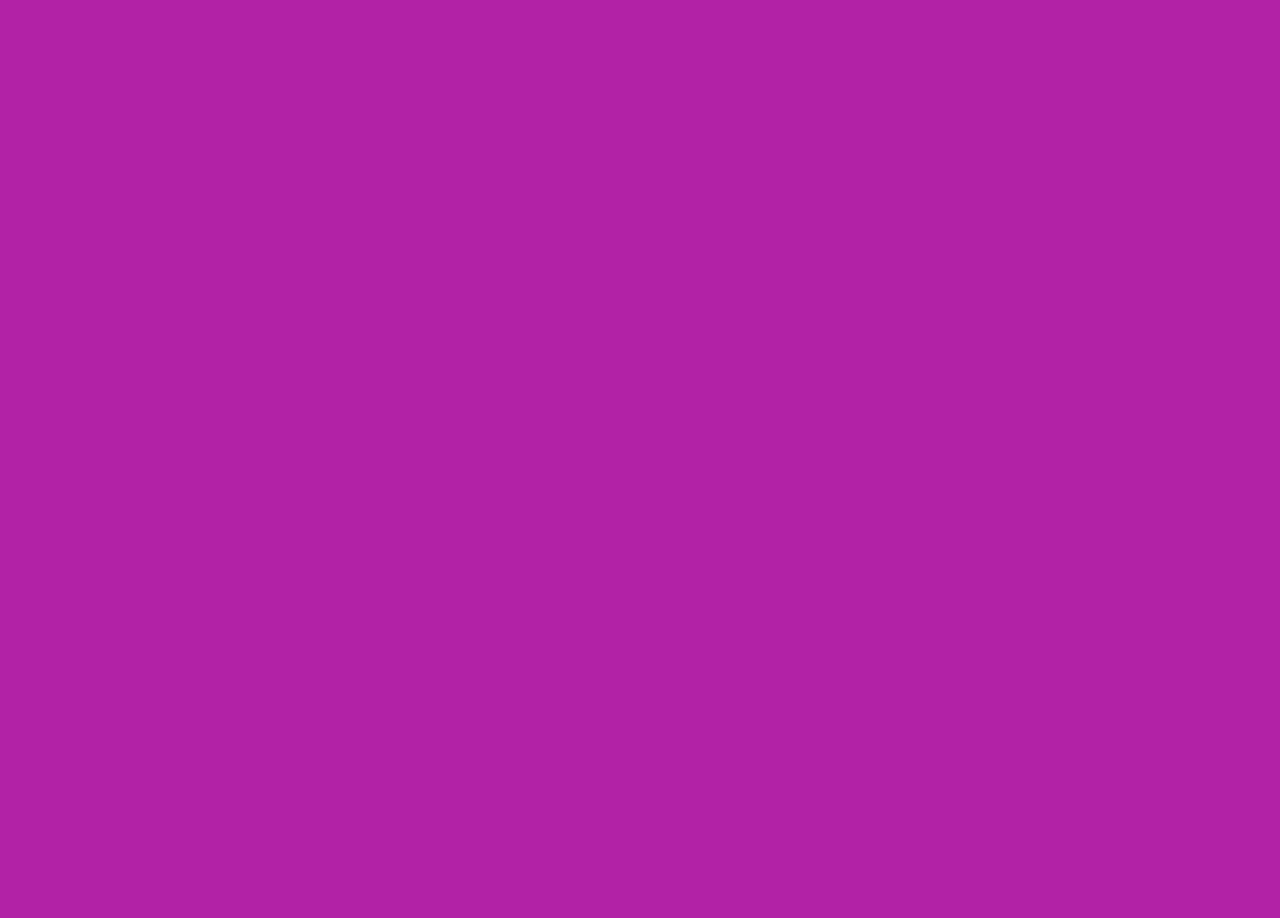
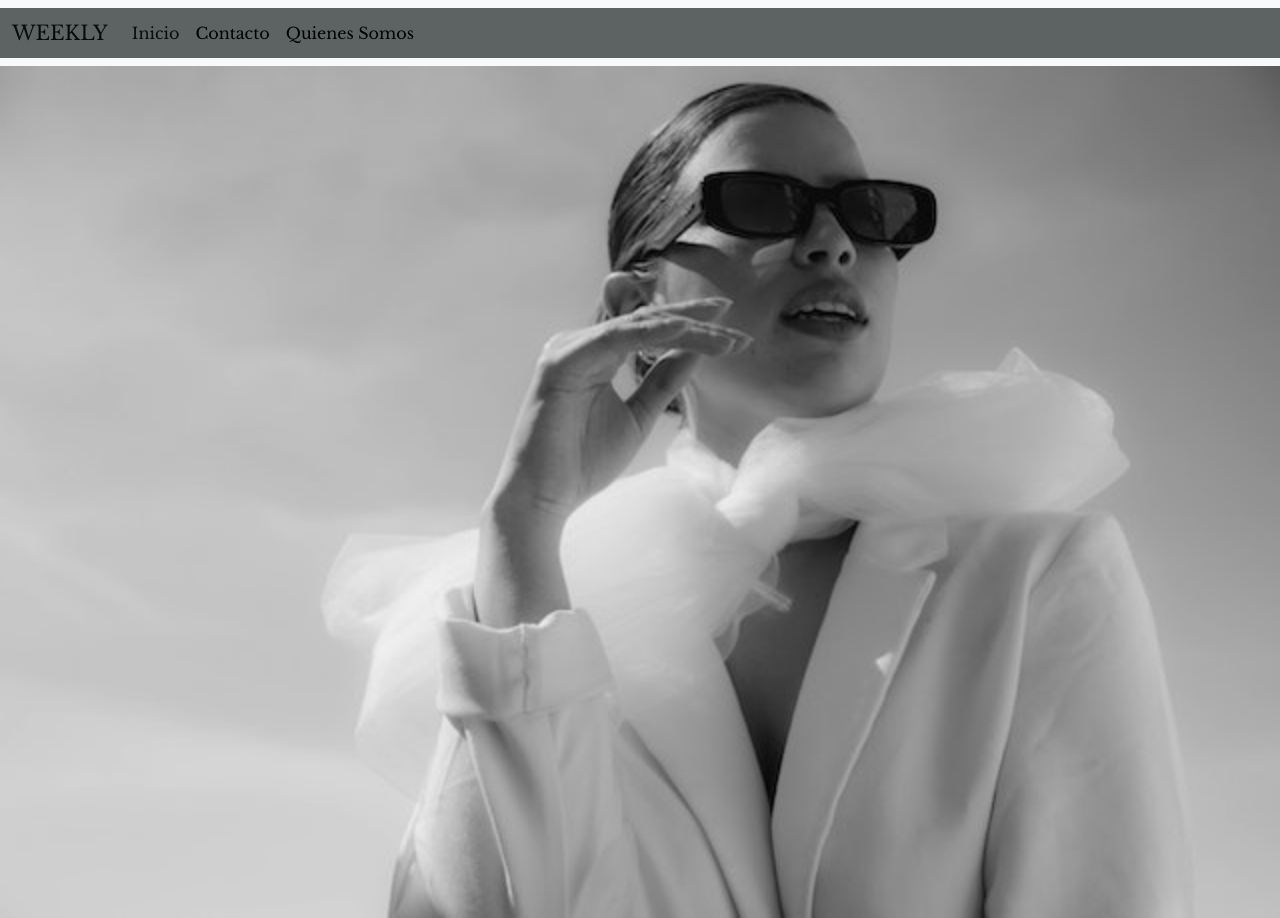
Before and after one commit to AitanaMJ/Proyecto3, a plain HTML site: page index.html in a window 1280 px wide. Before the commit the page ends 800 px from the top, so only its background shows below. Drawn offline with nearby package versions, Linux system fonts and the light colour scheme.

Commit message:
agregue nuevas paginas y modificaciones en html y css

```diff
--- a/estilos.css
+++ b/estilos.css
@@ -1,3 +1,23 @@
+@import url('https://fonts.googleapis.com/css2?family=Libre+Baskerville&display=swap');
+
+
+*{
+    margin: 0px;
+    padding: 0px;
+}
+
 body{
-    background-color: rgb(178, 34, 166);
+    background-color:#B3B2AE;
 }
+
+.container-fluid{
+    background-color:#5D6363;
+    height: 50px;
+    font-family:'Libre Baskerville', serif;
+}
+
+.carousel-inner{
+    padding: auto;
+    margin: auto;
+
+}
--- a/index.html
+++ b/index.html
@@ -6,14 +6,44 @@
   <meta http-equiv="X-UA-Compatible" content="IE=edge">
   <meta name="viewport" content="width=device-width, initial-scale=1.0">
   <!-- CSS only -->
-<link href="https://cdn.jsdelivr.net/npm/bootstrap@5.2.3/dist/css/bootstrap.min.css" rel="stylesheet" integrity="sha384-rbsA2VBKQhggwzxH7pPCaAqO46MgnOM80zW1RWuH61DGLwZJEdK2Kadq2F9CUG65" crossorigin="anonymous">
+  <link href="https://cdn.jsdelivr.net/npm/bootstrap@5.2.3/dist/css/bootstrap.min.css" rel="stylesheet"
+   integrity="sha384-rbsA2VBKQhggwzxH7pPCaAqO46MgnOM80zW1RWuH61DGLwZJEdK2Kadq2F9CUG65" crossorigin="anonymous">
    <link rel="stylesheet" href="estilos.css">
   <title>WEEKLY</title>
+
 </head>
 
 <body>
 
+  <header>
+    <nav class="navbar navbar-expand-lg bg-light">
+      <div class="container-fluid">
+        <a class="navbar-brand" href="index.html">WEEKLY</a>
+        <button class="navbar-toggler" type="button" data-bs-toggle="collapse" data-bs-target="#navbarNavAltMarkup"
+          aria-controls="navbarNavAltMarkup" aria-expanded="false" aria-label="Toggle navigation">
+          <span class="navbar-toggler-icon"></span>
+        </button>
+        <div class="collapse navbar-collapse" id="navbarNavAltMarkup">
+          <div class="navbar-nav">
+            <a class="nav-link active" aria-current="page" href="Inicio.html">Inicio</a>
+            <a class="nav-link" style="color: black;" href="contacto.html">Contacto</a>
+            <a class="nav-link" style="color: black;"  href="QuienesSomos.html">Quienes Somos</a>
+          </div>
+        </div>
+      </div>
+    </nav>
+  </header>
+  <section class="imagen">
+    <div class="img2">
+      <img src="img/pexels-virgimaldonado-5558231.jpg" width="100%" alt="Modelo">
+    </div>
 
+  </section>
+
+  <!-- JavaScript Bundle with Popper -->
+  <script src="https://cdn.jsdelivr.net/npm/bootstrap@5.2.3/dist/js/bootstrap.bundle.min.js"
+    integrity="sha384-kenU1KFdBIe4zVF0s0G1M5b4hcpxyD9F7jL+jjXkk+Q2h455rYXK/7HAuoJl+0I4"
+    crossorigin="anonymous"></script>
 </body>
 
 </html>
```
Also changed, not shown: Inicio.html (added, +12 -0 lines), QuienesSomos.html (added), contacto.html (added), img/pexels-virgimaldonado-5558231.jpg (added), 1 other file. Lines whose indentation alone changed are shown as unchanged.
